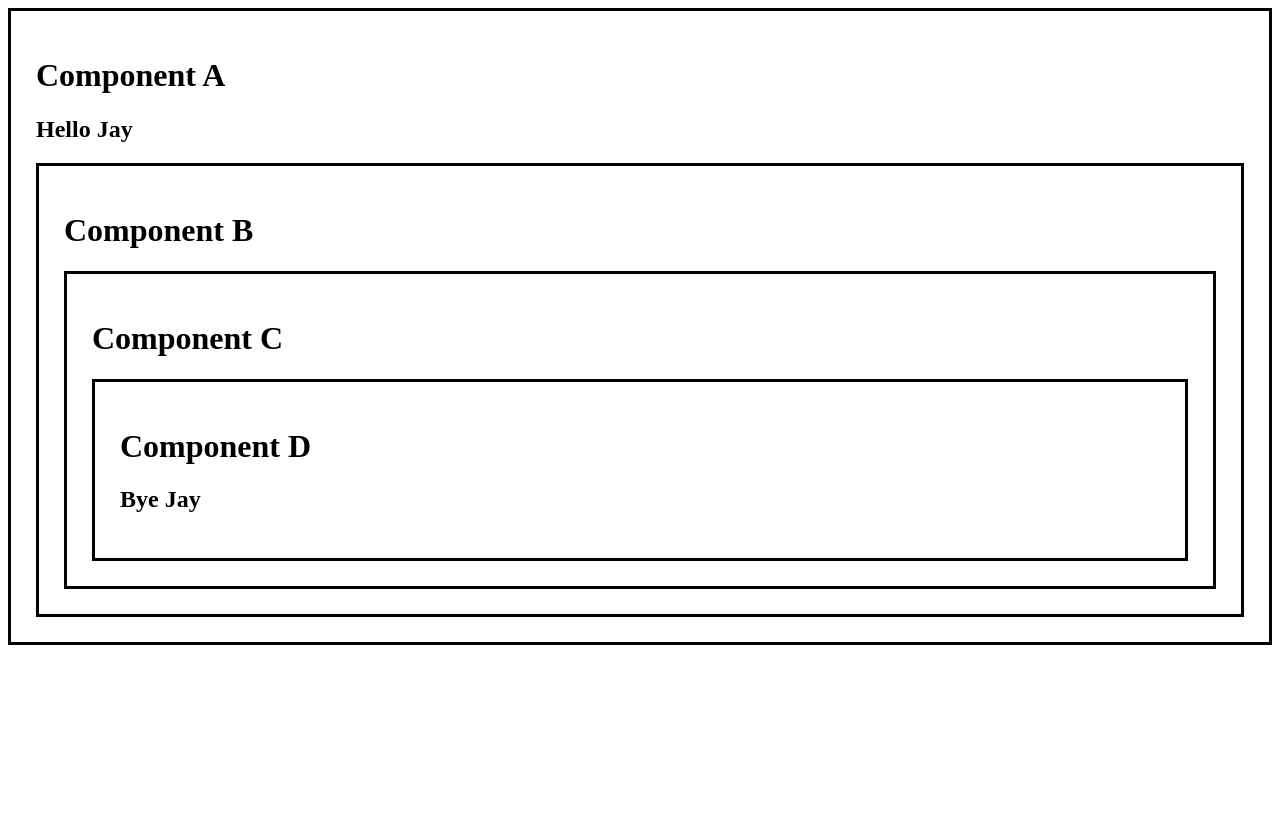
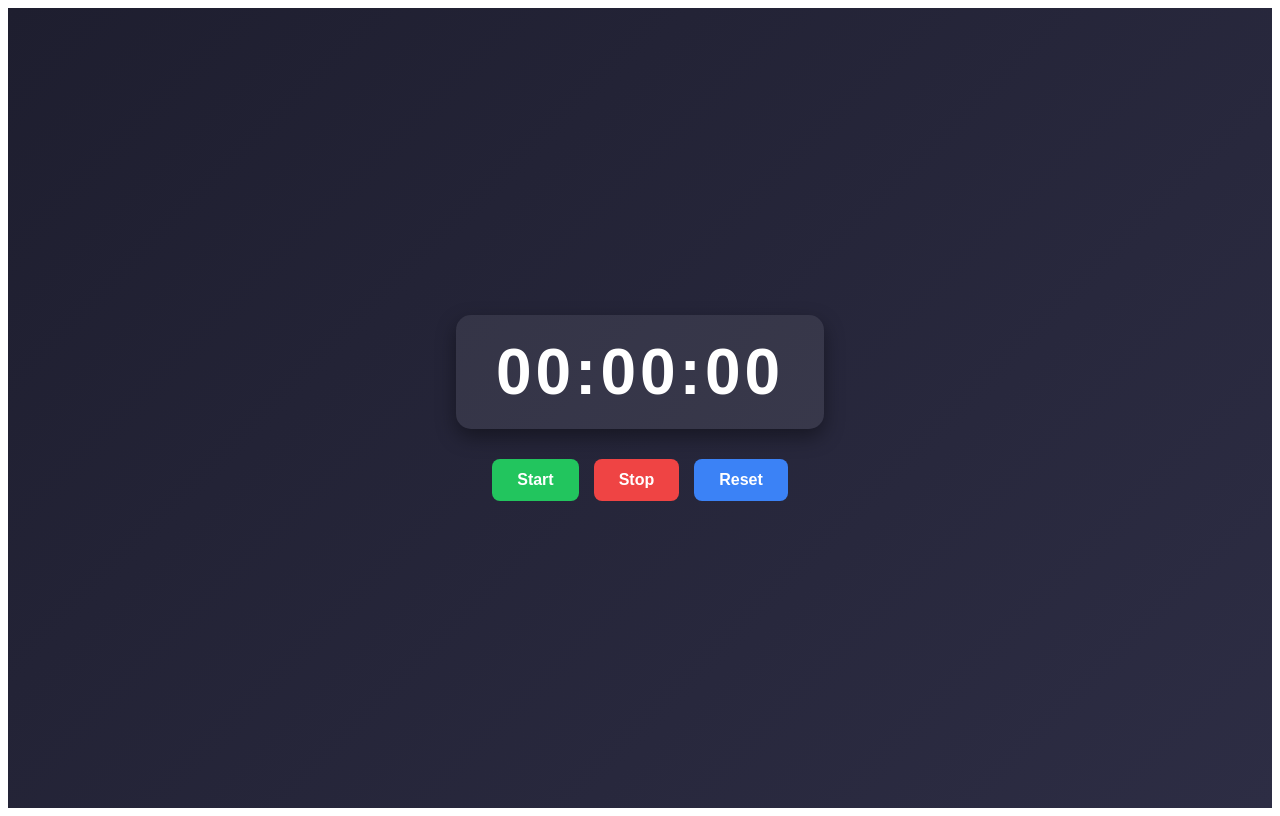
Before and after one commit to jaysinhzala/color-pickup-app, a React (Vite) app in the folder my-react-app/: page / in a window 1280 px wide. Built offline with nearby package versions, Linux system fonts and the light colour scheme.

Commit message:
Create stopwatch

```diff
--- a/my-react-app/src/App.jsx
+++ b/my-react-app/src/App.jsx
@@ -3,12 +3,12 @@
 //import Food from './Food.jsx';
 //import Card from './Card.jsx';
 //import Student from './Student.jsx';
-import MyComponent from './MyComponent.jsx';
+import Stopwatch from './Stopwatch.jsx';
 
 
 function App() {
   return(<>
-          <MyComponent />
+          <Stopwatch />
           </>);
 }
 
--- /dev/null
+++ b/my-react-app/src/Stopwatch.jsx
@@ -0,0 +1,39 @@
+import React, {useState, useEffect, useRef} from "react"
+
+function Stopwatch(){
+    const [isRunning, setIsRunning] = useState(false);
+    const [elapsedTime, setElapsedTime] = useState(0);
+    const intervalIdRef = useRef(null);
+    const startTimeRef = useRef(0);
+
+    useEffect(() => {
+
+    }, [isRunning]);
+
+    function start(){
+
+    }
+
+    function stop(){
+
+    }
+
+    function reset(){
+
+    }
+
+    function formateTime(){
+        return `00:00:00`;
+    }
+
+    return(<div className="stopwatch">
+        <div className="display">{formateTime()}</div>
+        <div className="controls">
+            <button className="start-btn" onClick={start}>Start</button>
+            <button className="stop-btn" onClick={stop}>Stop</button>
+            <button className="reset-btn" onClick={reset}>Reset</button>
+        </div>
+    </div>)
+
+}
+export default Stopwatch
--- a/my-react-app/src/index.css
+++ b/my-react-app/src/index.css
@@ -1,4 +1,54 @@
-.box{
-  border: 3px solid;
-  padding: 25px;
+.stopwatch {
+  display: flex;
+  flex-direction: column;
+  justify-content: center;
+  align-items: center;
+  height: 100vh;
+  background: linear-gradient(135deg, #1e1e2f, #2d2d44);
+  color: #fff;
+  font-family: "Orbitron", sans-serif;
 }
+
+.display {
+  font-size: 4rem;
+  font-weight: bold;
+  padding: 20px 40px;
+  margin-bottom: 30px;
+  background: rgba(255, 255, 255, 0.08);
+  border-radius: 15px;
+  box-shadow: 0 8px 20px rgba(0, 0, 0, 0.4);
+  letter-spacing: 4px;
+}
+
+.controls {
+  display: flex;
+  gap: 15px;
+}
+
+.controls button {
+  padding: 12px 25px;
+  border: none;
+  border-radius: 8px;
+  font-size: 1rem;
+  font-weight: 600;
+  cursor: pointer;
+  transition: all 0.3s ease;
+  color: #fff;
+}
+
+.start-btn {
+  background: #22c55e; /* green */
+}
+
+.stop-btn {
+  background: #ef4444; /* red */
+}
+
+.reset-btn {
+  background: #3b82f6; /* blue */
+}
+
+.controls button:hover {
+  transform: scale(1.1);
+  opacity: 0.9;
+}
```
